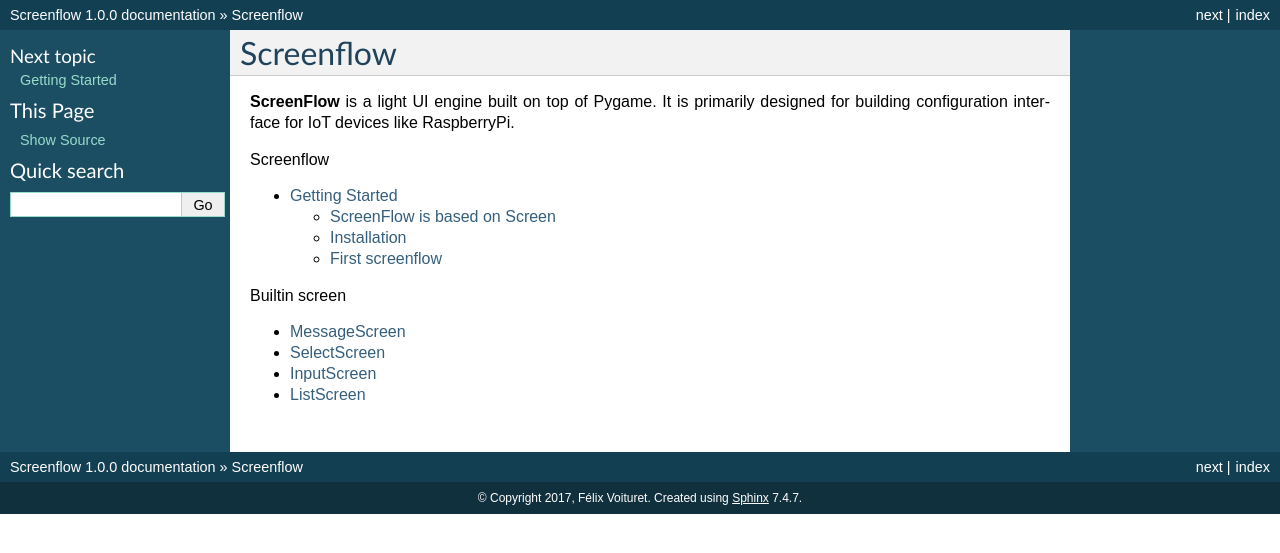
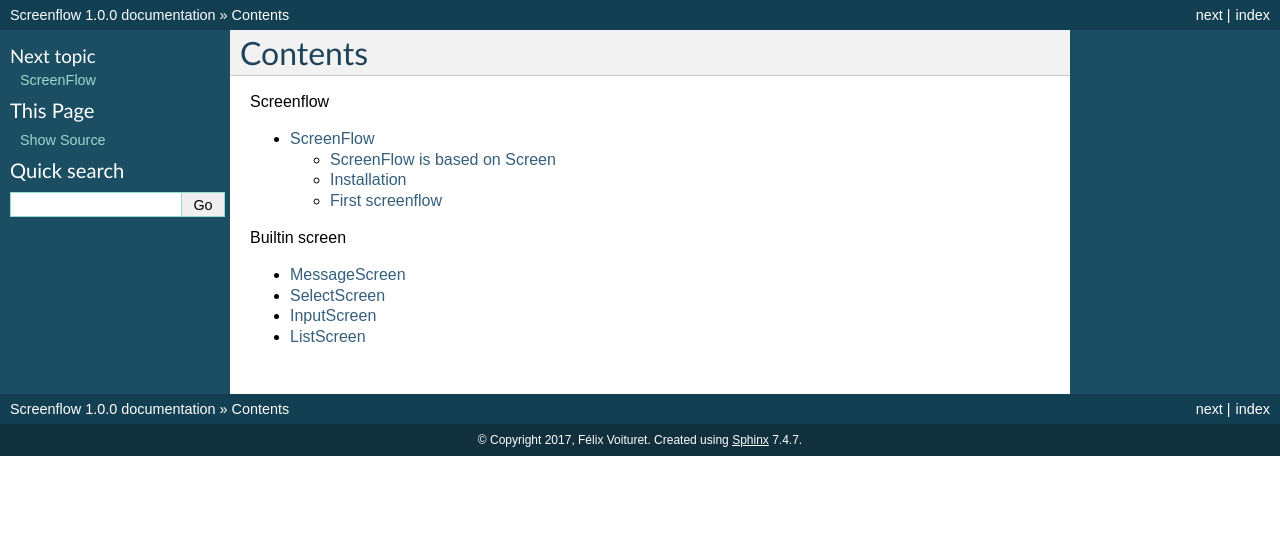
Before and after one commit to Faylixe/screenflow, a Sphinx documentation site: the page built from docs/index.rst, in a window 1280 px wide. Shown: the top 553 px of the page. Built offline with Sphinx 7.4.7, drawn with Linux system fonts in a browser that asks for light colours.

Commit message:
Fix index and redirect to README

```diff
--- a/docs/index.rst
+++ b/docs/index.rst
@@ -3,11 +3,8 @@
    You can adapt this file completely to your liking, but it should at least
    contain the root `toctree` directive.
 
-Screenflow
+Contents
 ==========
-
-**ScreenFlow** is a light UI engine built on top of Pygame.
-It is primarily designed for building configuration interface for IoT devices like RaspberryPi.
 
 .. _user-docs:
 
```
Also changed, not shown: README.rst (renamed from README.md, +9 -3 lines), docs/getting_started.rst (+1 -24 lines).
